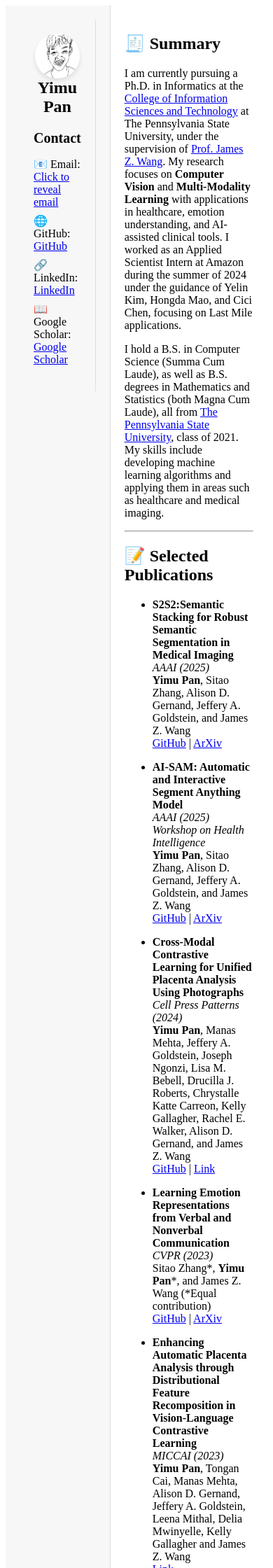
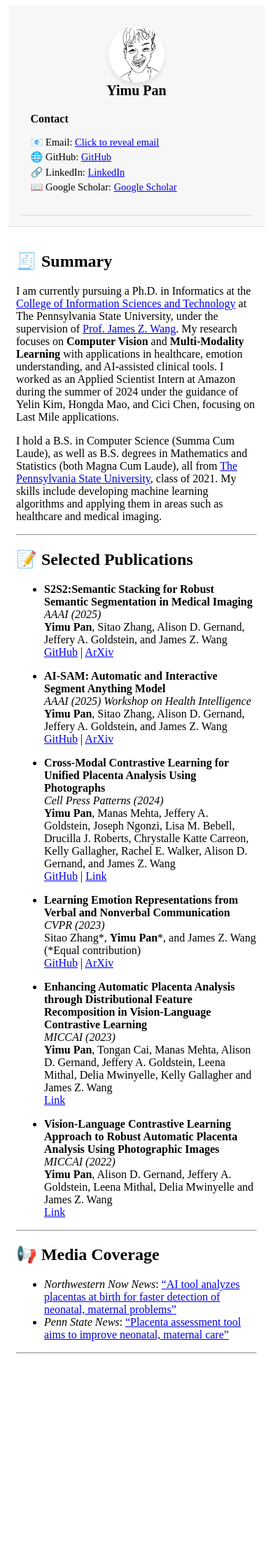
Before and after one commit to ymp5078/ymp5078.github.io, a Jekyll site: the page built from index.md, in a window 390 px wide. Shown: the top 2240 px of the page at 70% size. Built offline with Jekyll 4.4.1, drawn with Linux system fonts in a browser that asks for light colours; our own code applies the rules of GitHub Pages for plain Markdown files; after the commit the page ends 1965 px from its top, so only the background shows below that.

Commit message:
optimize for mobile

```diff
--- a/assets/css/style.css
+++ b/assets/css/style.css
@@ -60,3 +60,49 @@
   .sidebar span:not([style*="display:none;"]) {
     opacity: 1;
   }
+
+/* Mobile optimization */
+@media screen and (max-width: 768px) {
+  .container {
+      flex-direction: column; /* Stack the sidebar and content vertically */
+  }
+
+  .sidebar {
+    width: 90%; /* Make the sidebar narrower for mobile */
+    max-width: 600px; /* Add a max width to prevent it from becoming too large */
+    border-right: none; /* Remove the right border */
+    border-bottom: 1px solid #ddd; /* Add a bottom border instead */
+    padding: 15px;
+    margin: 0 auto; /* Center the sidebar horizontally */
+}
+
+  .content {
+      padding: 15px; /* Reduce padding for better fit on small screens */
+  }
+
+  .sidebar .profile {
+      display: flex; /* Use flexbox for centering */
+      flex-direction: column; /* Stack content vertically */
+      align-items: center; /* Horizontally center items */
+      justify-content: center; /* Vertically center items if needed */
+  }
+
+  .sidebar .profile-pic {
+      width: 5em; /* Slightly larger for mobile */
+      height: 5em;
+      margin: 0; /* Ensure no unintended margin shift */
+  }
+
+  .sidebar h1 {
+      font-size: 1.25em; /* Reduce font size for smaller screens */
+  }
+
+  .sidebar h2 {
+      font-size: 1em; /* Reduce font size for subheadings */
+  }
+
+  .sidebar ul li {
+      font-size: 0.9em; /* Adjust list item font size */
+      margin-bottom: 0.3em; /* Reduce spacing */
+  }
+}
```
Also changed, not shown: 1 other file.
